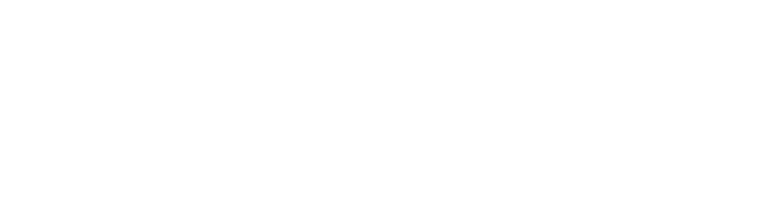
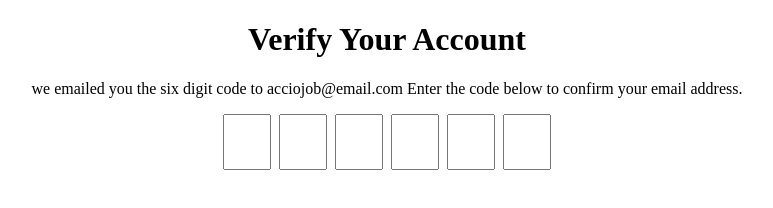
Before and after one commit to acciojob/OTP-6395728950, a website: page main.html in a window 1280 px wide. Shown: the whole page, without its empty margins (253-1026 px from the left). Drawn offline with Linux system fonts and the light colour scheme.

Commit message:
created a submission

```diff
--- a/main.html
+++ b/main.html
@@ -8,6 +8,18 @@
 
 <body>
 	<!-- the entire body must be written by student -->
+
+	<h1 id='verification-heading'>Verify Your Account</h1>
+	<p id='verification-subtext'>we emailed you the six digit code to acciojob@email.com Enter the code below to confirm your email address.</p>
+	<div class='code-container'>
+		<input class='code' type='text' maxlength='1' pattern='[0-9]*' inputmode='numeric'>
+		<input class='code' type='text' maxlength='1' pattern='[0-9]*' inputmode='numeric'>
+		<input class='code' type='text' maxlength='1' pattern='[0-9]*' inputmode='numeric'>
+		<input class='code' type='text' maxlength='1' pattern='[0-9]*' inputmode='numeric'>
+		<input class='code' type='text' maxlength='1' pattern='[0-9]*' inputmode='numeric'>
+		<input class='code' type='text' maxlength='1' pattern='[0-9]*' inputmode='numeric'>
+	</div>
+
     <script type="text/javascript" src="./script.js">
 </script>
 
--- a/script.js
+++ b/script.js
@@ -1 +1,21 @@
 //your JS code here. If required.
+const inputs = document.querySelectorAll('.code');
+
+ inputs.forEach((input,index)=>{
+	input.addEventListener('input',()=>{
+		if(input.value.length === 1 && index<inputs.length-1){
+			inputs[index+1].focus();
+		}
+	})
+
+	input.addEventListener('keydown',(e)=>{
+		if(e.key==='Backspace'){
+			if(input.value === ''&& index>0){
+				inputs[index-1].focus();
+			}else{
+				input.value='';
+			}
+
+		}
+	})
+})
--- a/styles.css
+++ b/styles.css
@@ -1 +1,23 @@
 /*  your css code here. If applicable */
+#verification-heading {
+	text-align:center;
+}
+ #verification-subtext {
+	 text-align:center;
+ }
+ .code-container {
+	 display:flex;
+	 gap:8px;
+	 justify-content:center;
+	 align-items:center;
+
+ }
+ .code{
+	 width:40px;
+	 height:50px;
+	 text-align:center;
+	 /* background-color:g; */
+
+
+
+ }
```
